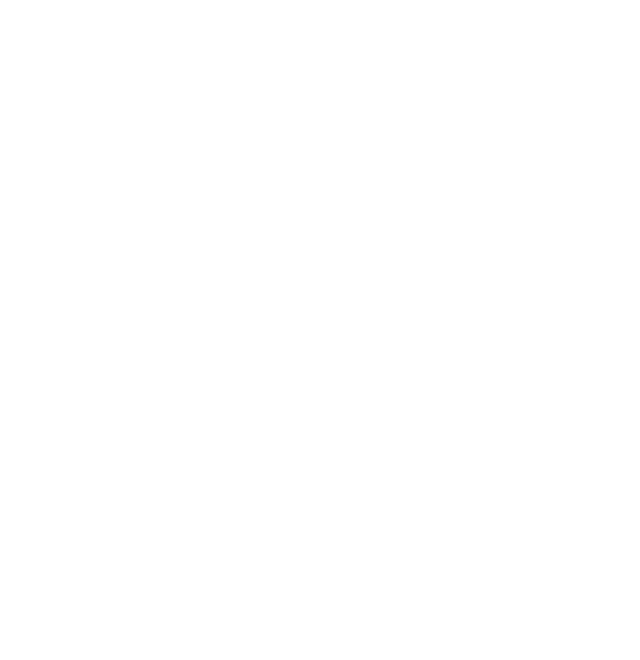
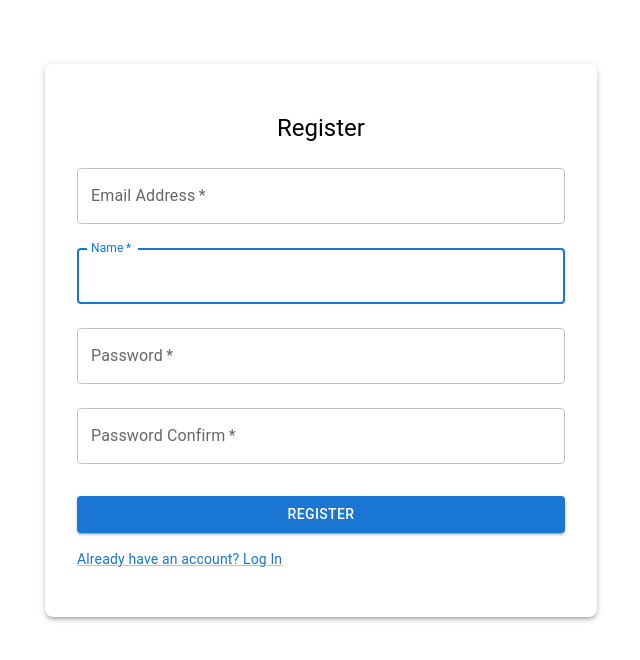
Before and after one commit to DevFdo/airbrb, a React (Vite) app in the folder frontend/: page /register in a window 1280 px wide. Before the commit this address had no page. Shown: the top 660 px of the page, without its empty margins (319-959 px from the left). Built offline with nearby package versions, Linux system fonts and the light colour scheme.

Commit message:
Register Page created. Able to switch between login and register

```diff
--- a/frontend/src/App.jsx
+++ b/frontend/src/App.jsx
@@ -2,12 +2,14 @@
 import { Routes, Route } from 'react-router-dom';
 import Home from './pages/Home.jsx';
 import Login from './pages/Login';
+import Register from "./pages/Register.jsx";
 
 function App() {
   return (
     <Routes>
         <Route path="/" element={<Home />} />
         <Route path="/login" element={<Login />} />
+        <Route path="/register" element={<Register />} />
     </Routes>
 );
 }
--- /dev/null
+++ b/frontend/src/pages/Register.jsx
@@ -0,0 +1,98 @@
+import React,{useState} from 'react';
+
+import Button from "@mui/material/Button";
+import TextField from "@mui/material/TextField";
+import Link from "@mui/material/Link";
+import Box from "@mui/material/Box";
+import Typography from "@mui/material/Typography";
+import Container from "@mui/material/Container";
+
+
+
+const Register = () => {
+    const [email, setEmail] = useState('');
+    const [name, setName] = useState('');
+    const [password, setPassword] = useState('');
+    const [passwordConfirm, setPasswordConfirm] = useState('');
+
+    return (
+        <Container component="main" maxWidth="sm">
+            <Box
+                sx={{
+                    boxShadow: 3,
+                    borderRadius: 2,
+                    px: 4,
+                    py: 6,
+                    marginTop: 8,
+                    display: 'flex',
+                    flexDirection: 'column',
+                    alignItems: 'center',
+                }}>
+                <Typography component="h1" variant="h5">
+                    Register
+                </Typography>
+                <Box
+                    component="form"
+                    //onSubmit={handleSubmit}
+                    noValidate
+                    sx={{mt:1}}>
+                    <TextField
+                        margin="normal"
+                        fullWidth
+                        required
+                        id="email"
+                        label="Email Address"
+                        name="email"
+                        autoFocus
+                        onChange={(e) => setEmail(e.target.value)}
+                    />
+                    <TextField
+                        margin="normal"
+                        fullWidth
+                        required
+                        id="name"
+                        label="Name"
+                        name="name"
+                        autoFocus
+                        onChange={(e) => setName(e.target.value)}
+                    />
+                    <TextField
+                        margin="normal"
+                        required
+                        fullWidth
+                        name="password"
+                        label="Password"
+                        type="password"
+                        id="password"
+                        onChange={(e) => setPassword(e.target.value)}
+                    />
+                    <TextField
+                        margin="normal"
+                        required
+                        fullWidth
+                        name="password confirm"
+                        label="Password Confirm"
+                        type="password"
+                        id="password-confirm"
+                        onChange={(e) => setPasswordConfirm(e.target.value)}
+                    />
+                    <Button
+                        type="submit"
+                        fullWidth
+                        variant="contained"
+                        sx={{ mt: 3, mb: 2 }}
+                    >
+                        Register
+                    </Button>
+                            <Link href="/login"
+                                  variant="body2"
+                            >
+                                {"Already have an account? Log In"}
+                            </Link>
+                </Box>
+            </Box>
+        </Container>
+    );
+};
+
+export default Register;
```
